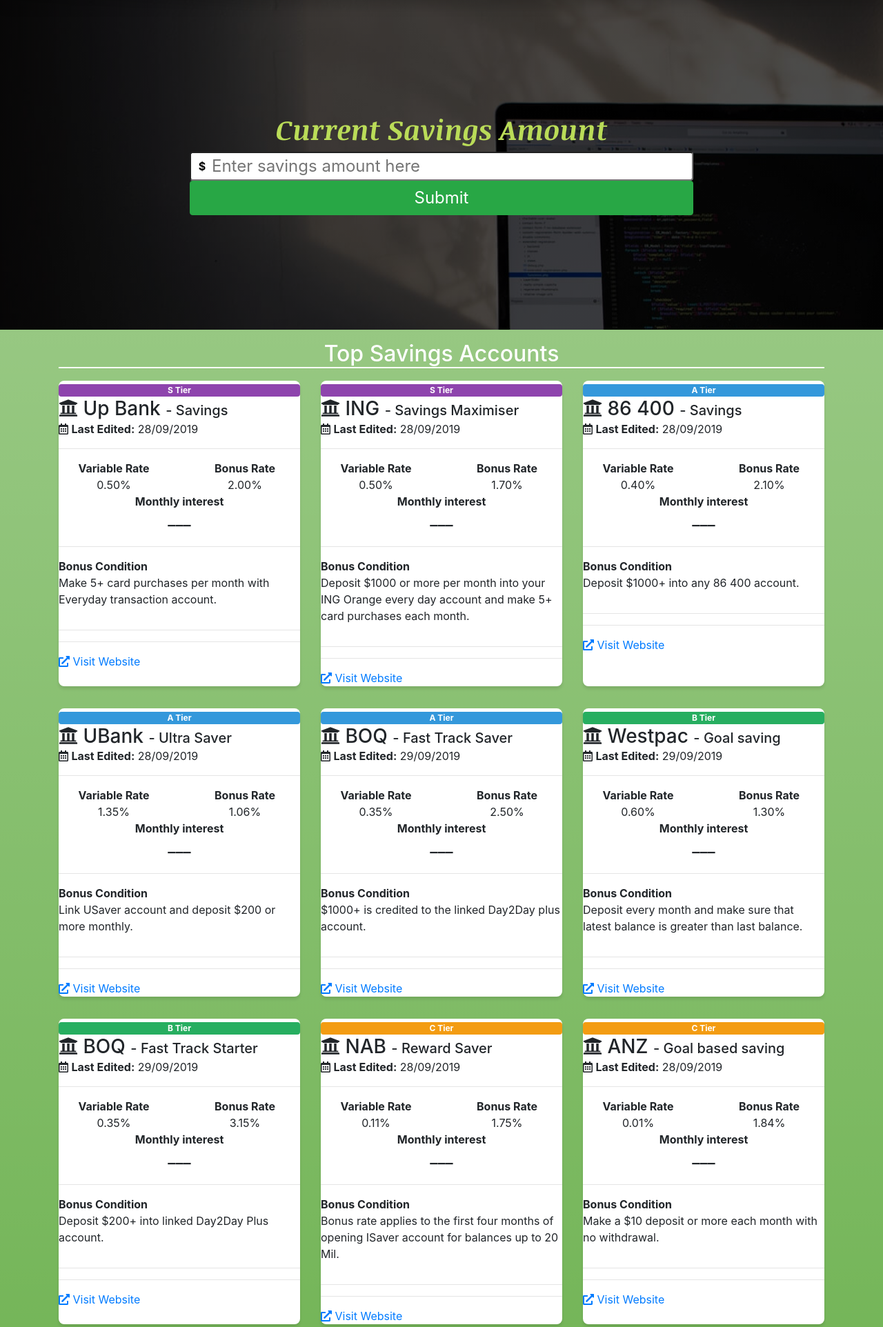
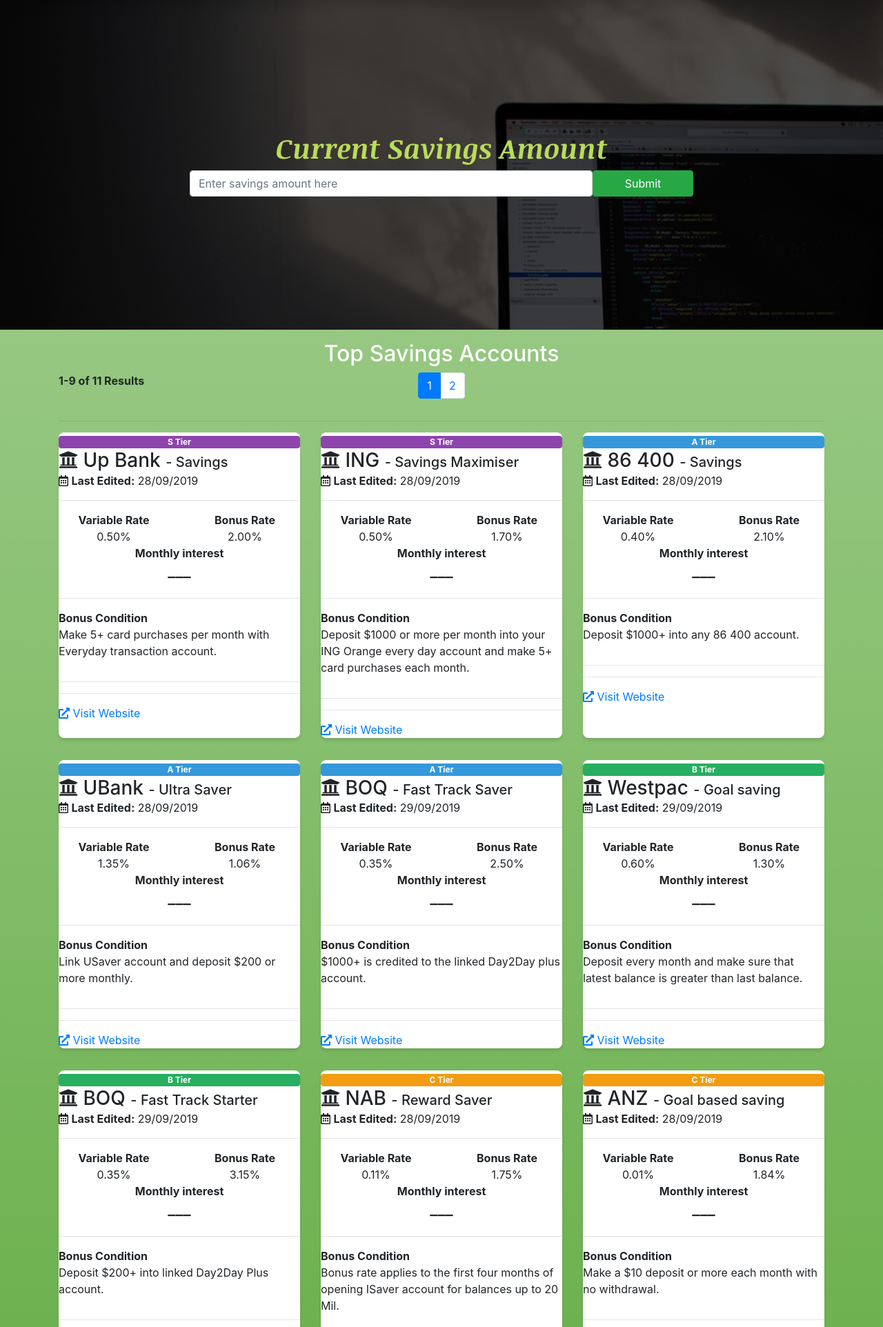
Before and after one commit to conjamver/savers, a PHP site: page / in a window 1280 px wide. Shown: the part 56-1980 px from the top of the page at 69% size. Run offline with PHP 8.4, Linux system fonts and the light colour scheme; data comes from the database, SQL or seed files in the repository; some libraries are stand-ins or nearby versions.

Commit message:
Pagination Update and PHP alerts

```diff
--- a/css/main.css
+++ b/css/main.css
@@ -7,6 +7,18 @@ body {
 #main {
   min-height: 100%;
   background-color: #f5f5f5; }
+
+.inactive {
+  display: none; }
+
+.alertErr {
+  background-color: #eb4d4b; }
+
+#alertContainer {
+  margin: 0; }
+  #alertContainer .alertExit:hover {
+    cursor: pointer;
+    color: #f5f5f5; }
 
 #home-banner {
   background-size: 100% 100vh;
@@ -25,10 +37,8 @@ body {
     color: #6ab04c; }
   #home-banner img {
     max-height: 200px; }
-  #home-banner input {
-    border-radius: 4px;
-    font-size: 24px;
-    width: 100%; }
+  #home-banner .errTxt {
+    color: red; }
 
 .home-body {
   padding: 24px 0; }
@@ -61,15 +71,7 @@ body {
   background-image: linear-gradient(rgba(255, 255, 255, 0.3), rgba(255, 255, 255, 0)); }
   #blog-featuredBody h2 {
     color: #fefefe;
-    text-align: center;
-    padding-bottom: 10px; }
-  #blog-featuredBody h2::after {
-    content: '';
-    background-color: #fefefe;
-    display: block;
-    text-align: center;
-    width: 100%;
-    height: 2px; }
+    text-align: center; }
 
 .saver-outerBody {
   margin-bottom: 32px; }
--- a/index.php
+++ b/index.php
@@ -3,19 +3,61 @@
 <html lang="en">
 
 <head>
-   <?php include 'includes/header.php'; ?>
+
+
+    <?php include 'includes/header.php'; ?>
     <?php include 'includes/funcs.php'; ?>
 
     <?php
 
-     //Declare
-     $saveAmount = "";
+    //Declare variables
+    $saveAmount = "";
+    $alertErr = "";
+    $isError = false;
+
+
 
     //Start of form handling
     if(isset($_GET['submitAmount'])) {
 
         $saveAmount = cleanData($_GET["saveAmount"]);
+
+        //Validate data
+        if (!is_numeric($saveAmount)){
+            //Echo Error Message
+            $alertErr = 'Please make sure savings amount is a valid number.';
+            $isError = true;
+        }else{
+            $isError = false;
+        }
     }
+
+
+           //Create SQL string for getting saving account data
+            $sql = "SELECT banks.bank_name, banks.bank_abbr, banks.bank_url, savers.saver_name, savers.saver_date, savers.v_rate, savers.b_rate, savers.req, s_rank.rank, s_rank.rank_color FROM (banks INNER JOIN savers ON banks.bank_id = savers.bank_id) INNER JOIN s_rank ON savers.rank_id = s_rank.rank_id WHERE savers.visible = 1 ORDER BY s_rank.rank_id ASC";
+
+            // Run Query
+            $result = mysqli_query($conn, $sql);
+
+
+
+            //START OF PAGINATION
+            $results_per_page = 9;
+            $number_of_results = mysqli_num_rows($result);
+
+            //Calculate the number of pages by dividing total by results per page
+            $number_of_pages = ceil($number_of_results/$results_per_page);
+
+            //Dermine which page number visitor is on. Default is page 1
+
+            if(!isset($_GET['page'])){
+                $page = 1;
+            }else{
+                $page = $_GET['page'];
+            }
+
+            //SQL limit - Find the first result Example (Page 1 will be 0, page 2 will be 9)
+            $this_page_first_result = ($page - 1) * $results_per_page;
 
     ?>
 
@@ -26,6 +68,37 @@
 <body>
     <?php include 'includes/nav.php'; ?>
 
+    <!--Alert Section -->
+    <?php
+    if ($isError == true) {
+    //Display error when value is true
+    ?>
+            <div id="alertContainer" class="alert alertErr">
+                <div class="container">
+                    <div class="row">
+                        <div class="col-11 text-left">
+                              <strong><i class="fas fa-exclamation-circle"></i> Error: </strong><?php echo $alertErr; ?>
+                        </div>
+
+                        <div class="col-1 text-right">
+                             <!--Exit alert button -->
+                            <span class="alertExit">
+                                <i class="far fa-times-circle"></i>
+                            </span>
+                        </div>
+
+                    </div>
+
+
+
+                </div>
+            </div>
+   <?php }
+    ?>
+
+     <!--End Alert Section -->
+
+
     <div id="main">
          <!--Welcome Banner -->
         <section id="home-banner">
@@ -34,18 +107,16 @@
                     <div class="col-md-2 text-center">
                     </div>
                     <div class="col-md-8 text-center">
+                        <!--Start Search Bar -->
+                        <h1>Current Savings Amount</h1>
 
-                        <!--Start Search Bar -->
-                        <form method="GET" action="<?php echo htmlspecialchars($_SERVER["PHP_SELF"]);?>" >
+                        <form method="GET" class="form-inline" action="<?php echo htmlspecialchars($_SERVER["PHP_SELF"]);?>">
 
-                            <h1>Current Savings Amount</h1>
 
-                            <div class="input-icon">
-                                <input type="text" class="" name="saveAmount" maxlength="16" value="<?php echo $saveAmount; ?>" placeholder="Enter savings amount here">
-                                <span>$</span>
-                            </div>
+                            <input type="text" id="saveAmount" class="form-control" style="width:80%;" name="saveAmount" maxlength="16" value="<?php echo $saveAmount; ?>" placeholder="Enter savings amount here">
 
-                            <input type="submit" name="submitAmount" class="btn btn-success">
+
+                            <input type="submit" name="submitAmount" style="width:20%;" class="btn btn-success">
                             <!--End Search Bar -->
                         </form>
 
@@ -62,13 +133,54 @@
                 <div class="row">
                     <div class="col-md-12">
                         <h2>Top Savings Accounts</h2>
+                        <div class = "row">
+                              <!--START OF PAGINATION -->
+                            <div class="col-md-4">
+                                <strong><?php echo $this_page_first_result + 1 . "-" . $results_per_page * $page; ?> of <?php echo $number_of_results; ?> Results</strong>
+                            </div>
+                            <div class="col-md-4 text-center">
+
+                                <?php
+
+
+                                    //re run query with limit
+                                    $sql2 = $sql . " LIMIT " . $this_page_first_result . "," . $results_per_page;
+                                    $result = mysqli_query($conn,$sql2);
+
+                                     ?>
+                                <ul class="pagination justify-content-center">
+                                <?php
+                                    //Display Pagination Links
+                                    for ($i=1;$i<=$number_of_pages;$i++){
+
+                                        if($page == $i){
+                                            echo '<li class="page-item active">';
+                                            echo '<a class="page-link" href="index.php?page=' . $i . '">' . $i . '</a>';
+                                            echo '</li>';
+                                        }else{
+                                            echo '<li class="page-item">';
+                                            echo '<a class="page-link" href="index.php?page=' . $i . '">' . $i . '</a>';
+                                            echo '</li>';
+                                        }
+                                    }
+                                    //END OF PAGINATION
+                                   ?>
+
+                                </ul>
+
+                            </div>
+                            <div class="col-md-4">
+
+                            </div>
+                        </div>
+
+                        <hr>
                         <div class="row">
+
                     <?php
-                    //Create SQL string for getting saving account data
-                    $sql = "SELECT banks.bank_name, banks.bank_abbr, banks.bank_url, savers.saver_name, savers.saver_date, savers.v_rate, savers.b_rate, savers.req, s_rank.rank, s_rank.rank_color FROM (banks INNER JOIN savers ON banks.bank_id = savers.bank_id) INNER JOIN s_rank ON savers.rank_id = s_rank.rank_id WHERE savers.visible = 1 ORDER BY s_rank.rank_id ASC";
 
-                    // Run Query
-                    $result = mysqli_query($conn, $sql);
+
+
 
                     if (mysqli_num_rows($result) > 0) {
                         // output data of each row
@@ -249,5 +361,6 @@
   <?php include 'includes/footer.php'; ?>
 
 </body>
+<script type="application/javascript" src="js/closeAlert.js"></script>
 
 </html>
--- /dev/null
+++ b/js/closeAlert.js
@@ -0,0 +1,18 @@
+//declare
+var alertErr = $(".alertExit");
+var saveAmount = $("#saveAmount");
+//Close Error Box **THIS CAN BE OPTIMISED TO SEARCH parent then
+for (let i = 0; i < alertErr.length; i++) {
+
+    alertErr[i].addEventListener("click", function(){
+
+    this.parentElement.parentElement.parentElement.parentElement.classList.add("inactive");
+
+
+
+    });
+
+}
+
+
+//Onkey down validation
```
Also changed, not shown: scss/style.scss (+35 -13 lines), 1 other file.
